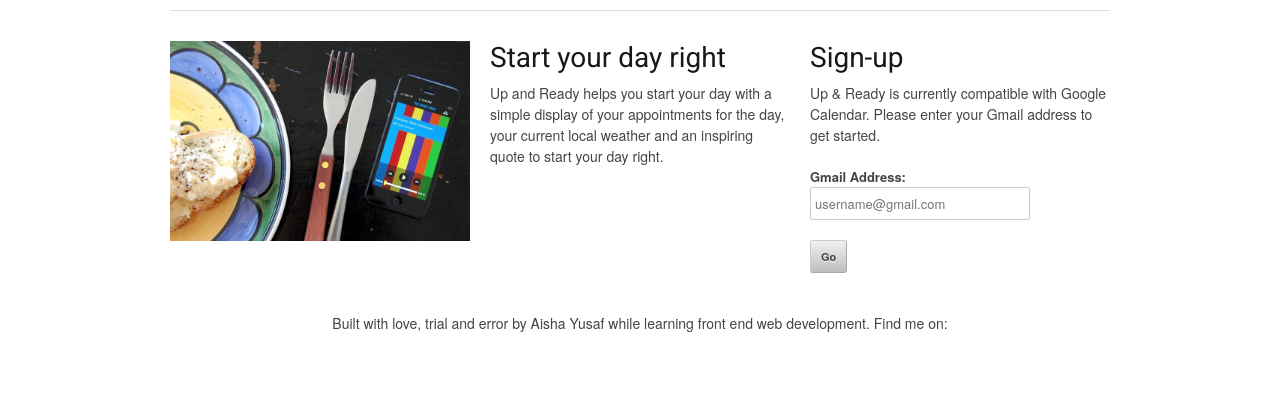
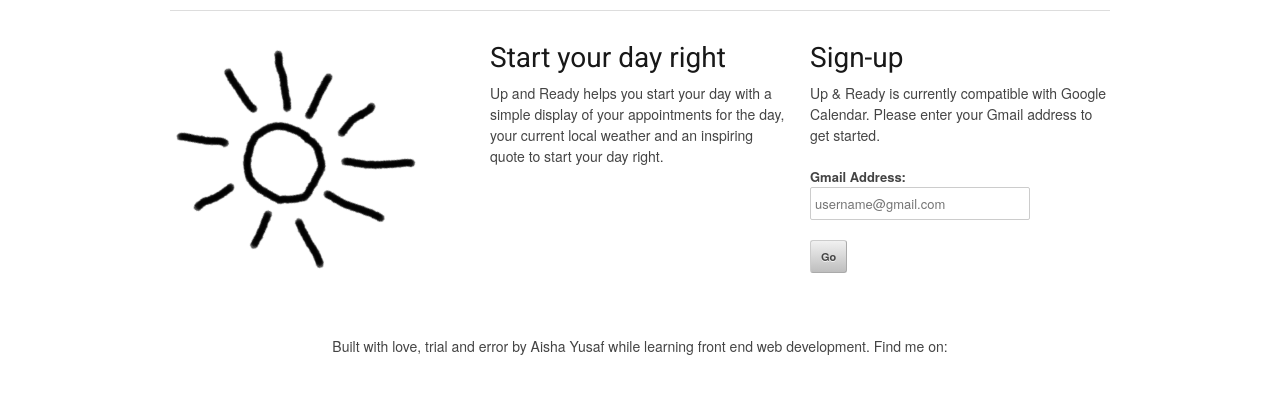
Before and after one commit to aishy/UpApp, a plain HTML site: page index.html in a window 1280 px wide. Shown: the part 125-518 px from the top of the page. Drawn offline with nearby package versions, Linux system fonts and the light colour scheme.

Commit message:
CSS3 rotation animation on sun image

```diff
--- a/css/layout.css
+++ b/css/layout.css
@@ -19,12 +19,6 @@
 
 .container {
 	margin-top: 50px;}
-
-#aboutImage img {
-    margin-bottom: 50px;
-    max-width: 100%;
-    height: auto;
-}
 
 .timedate {
 	float: left;
@@ -87,7 +81,22 @@ button {
 	padding: 20px;
 }
 
+#aboutImage img {
+    margin-bottom: 50px;
+   	width: 80%;
+    height: 80%;
+}
 
+#aboutImage img {
+  -webkit-animation:spin 60s linear infinite;
+  -moz-animation:spin 60s linear infinite;
+  animation:spin 60s linear infinite;
+}
+@-moz-keyframes spin { 100% { -moz-transform: rotate(360deg); } }
+@-webkit-keyframes spin { 100% { -webkit-transform: rotate(360deg); } }
+@keyframes spin { 100% { -webkit-transform: rotate(360deg); transform:rotate(360deg); } }
+
+}
 
 /* #Page Styles
 ================================================== */
--- a/index.html
+++ b/index.html
@@ -57,7 +57,7 @@ j
 	</div>
 
   <div id="aboutImage" div class="one-third column feature">
-      <img src="images/placeholder.jpg" alt="This is a plaeholder image">
+      <img src="images/sun.png" alt="This is a plaeholder image">
   </div>
 
 	<div class="one-third column feature">
@@ -75,7 +75,7 @@ j
       </form>
   </div>
 
-  <footer>
+  <footer class="sixteen columns">
    <p>Built with love, trial and error by Aisha Yusaf while learning front end web development. Find me on:</p>
   </footer>
 
```
Also changed, not shown: images/sun.jpg (added), images/sun.png (added).
